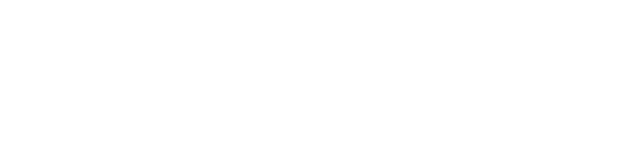
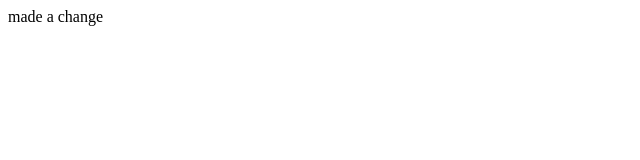
Before and after one commit to Mark-R-5388/learning_github, a plain HTML site: page index.html in a window 1280 px wide. Shown: the whole page, without its empty margins (0-640 px from the left). Drawn offline with Linux system fonts and the light colour scheme.

Commit message:
change text

```diff
--- a/index.html
+++ b/index.html
@@ -7,6 +7,6 @@
     <title>Document</title>
 </head>
 <body>
-
+    made a change
 </body>
 </html>
```
